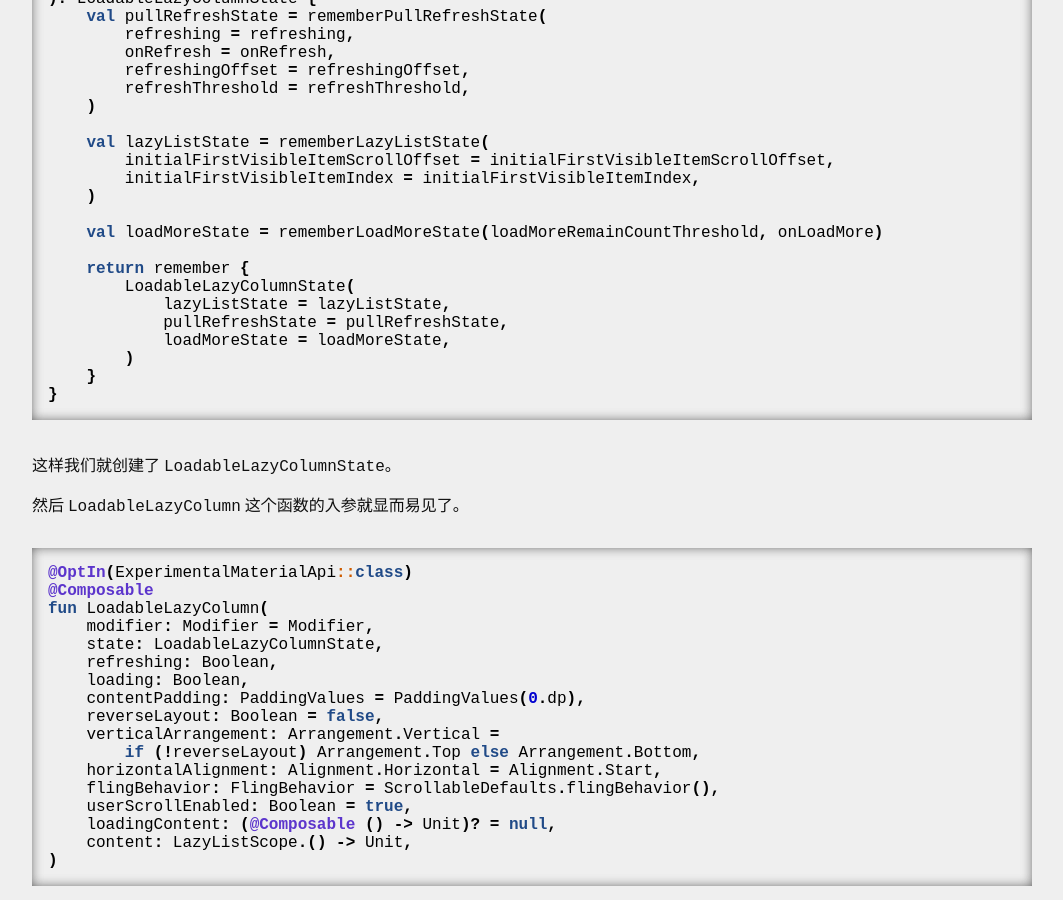
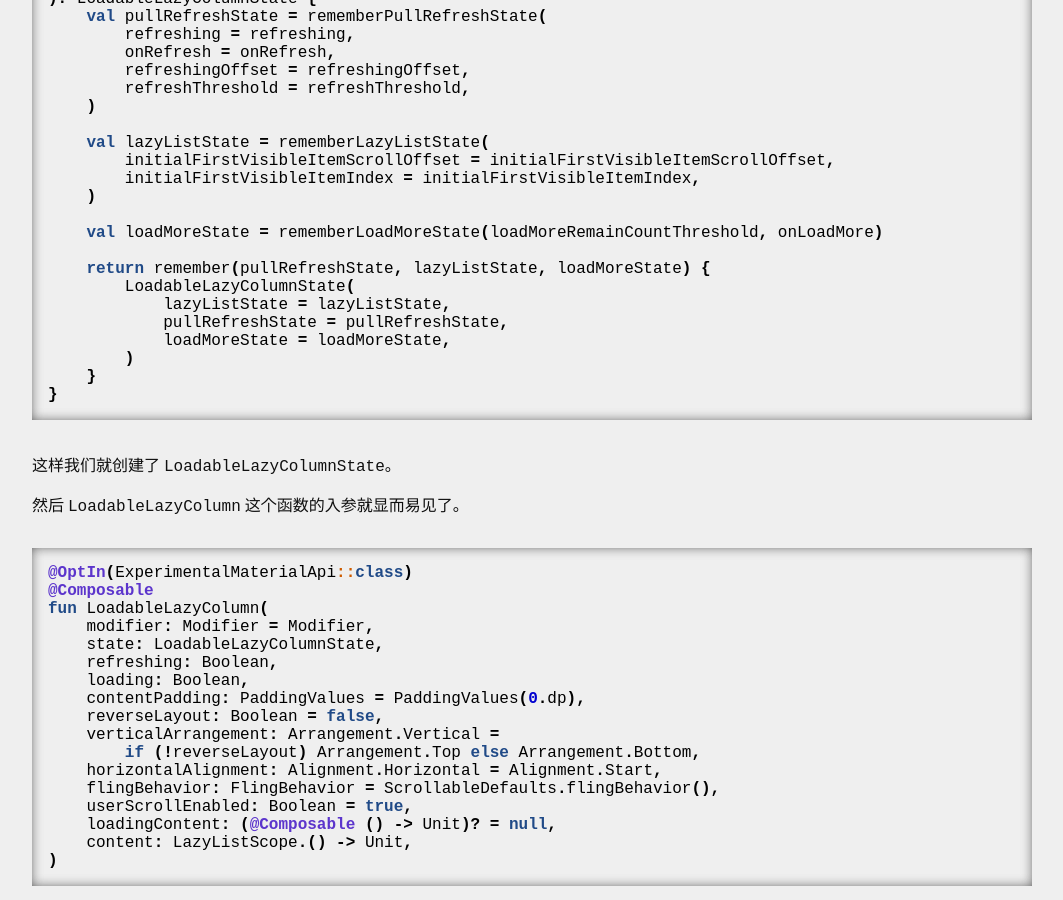
Before and after one commit to 0xZhangKe/0xZhangKe.github.io, a Jekyll site: the page built from _posts/2023-06-30-LoadableLazyColumn.md, in a window 1280 px wide and 900 px high, scrolled down 1761 px. Shown: the whole window, without its empty margins (108-1171 px from the left). Built offline with Jekyll 4.4.1, drawn with Linux system fonts in a browser that asks for light colours; comment, search, counter and statistics services are not loaded.

Commit message:
Update 2023-06-30-LoadableLazyColumn.md

```diff
--- a/_posts/2023-06-30-LoadableLazyColumn.md
+++ b/_posts/2023-06-30-LoadableLazyColumn.md
@@ -86,7 +86,7 @@ fun rememberLoadableLazyColumnState(
 
     val loadMoreState = rememberLoadMoreState(loadMoreRemainCountThreshold, onLoadMore)
 
-    return remember {
+    return remember(pullRefreshState, lazyListState, loadMoreState) {
         LoadableLazyColumnState(
             lazyListState = lazyListState,
             pullRefreshState = pullRefreshState,
```
